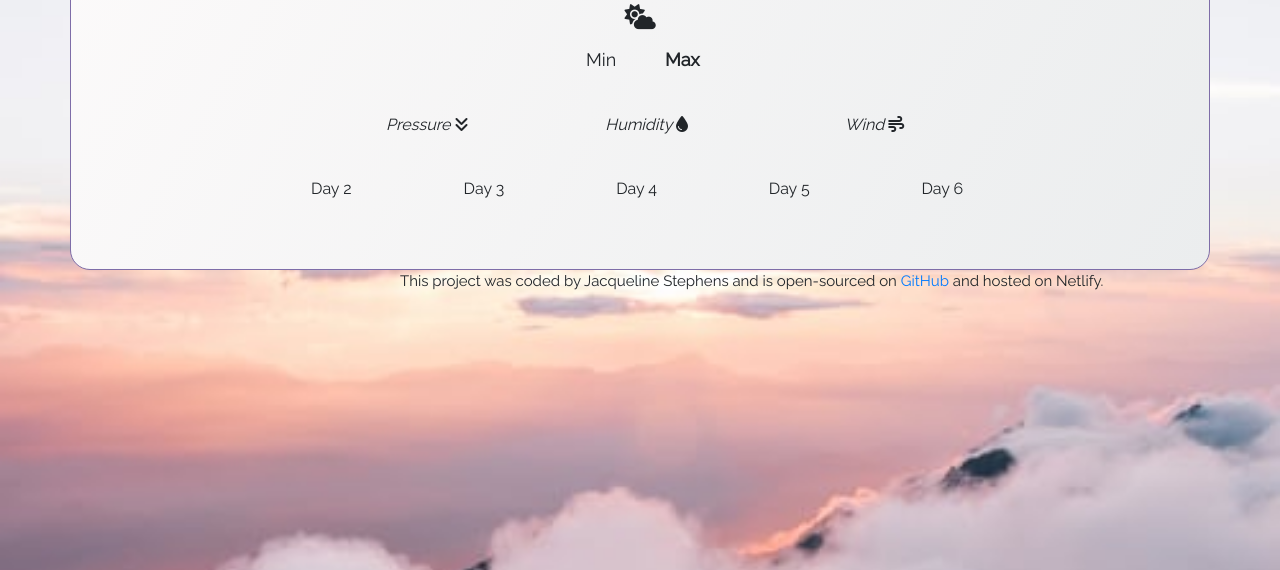
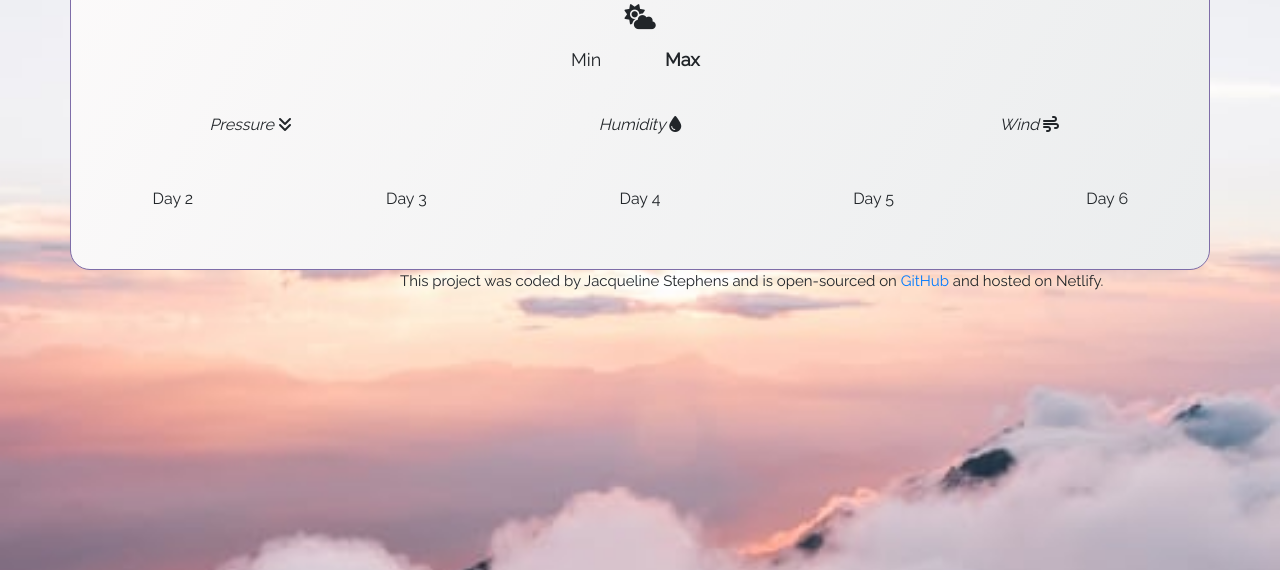
Before and after one commit to JStepns/Weather-app, a plain HTML site: page index.html in a window 1280 px wide. Shown: the part 230-800 px from the top of the page. Drawn offline with nearby package versions, Linux system fonts and the light colour scheme.

Commit message:
Cleaned up the CSS
Removed relative positioning for the #forecast days and #weather-elements and used Bootstrap col formatting

```diff
--- a/SRC/Style.css
+++ b/SRC/Style.css
@@ -38,18 +38,6 @@ p {
 }
 #search-button {
   font-family: "Quicksand", sans-serif;
-}
-#current-time {
-  text-align: center;
-  font-family: "Quicksand", sans-serif;
-  font-weight: 900;
-  font-size: 20px;
-  padding: 10px 0 0 0;
-}
-#current-date {
-  text-align: center;
-  font-family: "Quicksand", sans-serif;
-  font-size: 20px;
 }
 #current-temp {
   font-family: "Raleway", sans-serif;
@@ -93,40 +81,22 @@ p {
   padding: 40px 0;
   font-family: "Raleway", sans-serif;
   font-size: 16px;
-}
-#pressure {
-  position: relative;
-  left: 300px;
-}
-#humidity {
-  position: relative;
-  left: 140px;
+  text-align: center;
 }
 #forecast {
   font-family: "Raleway", sans-serif;
   font-size: 16px;
-}
-#day2 {
-  position: relative;
-  left: 225px;
-}
-#day3 {
-  position: relative;
-  left: 150px;
-}
-#day4 {
-  position: relative;
-  left: 75px;
-}
-#day5 {
-  position: relative;
-}
-#day6 {
-  position: relative;
-  right: 75px;
+  text-align: center;
+  padding: 10px 0 0 0;
 }
 .dropdown {
   display: inline-block;
+}
+.date-time {
+  text-align: center;
+  font-family: "Quicksand", sans-serif;
+  font-size: 20px;
+  padding: 5px;
 }
 .container {
   background-image: linear-gradient(120deg, #fdfbfb 0%, #ebedee 100%);
--- a/index.html
+++ b/index.html
@@ -4,13 +4,13 @@
     <meta charset="UTF-8">
     <meta name="viewport" content="width=device-width, initial-scale=1.0">
     <title>Document</title>
-    <link rel="stylesheet" href="SRC/Style.css">
     <link rel="stylesheet" href="https://cdn.jsdelivr.net/npm/bootstrap@4.5.3/dist/css/bootstrap.min.css"
         integrity="sha384-TX8t27EcRE3e/ihU7zmQxVncDAy5uIKz4rEkgIXeMed4M0jlfIDPvg6uqKI2xXr2" crossorigin="anonymous">
     <link rel="preconnect" href="https://fonts.gstatic.com">
     <link href="https://fonts.googleapis.com/css2?family=Quicksand&family=Raleway&display=swap" rel="stylesheet">
     <script src="https://kit.fontawesome.com/649e755b55.js" crossorigin="anonymous"></script>
     <script src="https://cdn.jsdelivr.net/npm/axios/dist/axios.min.js"></script>
+    <link rel="stylesheet" href="SRC/Style.css">
 </head>
 <body>
     <div class="container">
@@ -37,14 +37,16 @@
                 <i class="fas fa-map-marker-alt"></i>
             </button>
         </form>
-        <div class="row">
-            <div class="col-12" id = "current-time">
-                <h5></h5>
+        <div class="date-time">
+            <div class="row">
+                <div class="col-12" id="current-time">
+                    <h5></h5>
+                </div>
             </div>
-        </div>
-        <div class="row">
-            <div class="col-12" id = "current-date">
-                <h5></h5>
+            <div class="row">
+                <div class="col-12" id="current-date">
+                    <h5></h5>
+                </div>
             </div>
         </div>
         <div class="row" id = "current-temp">
```
